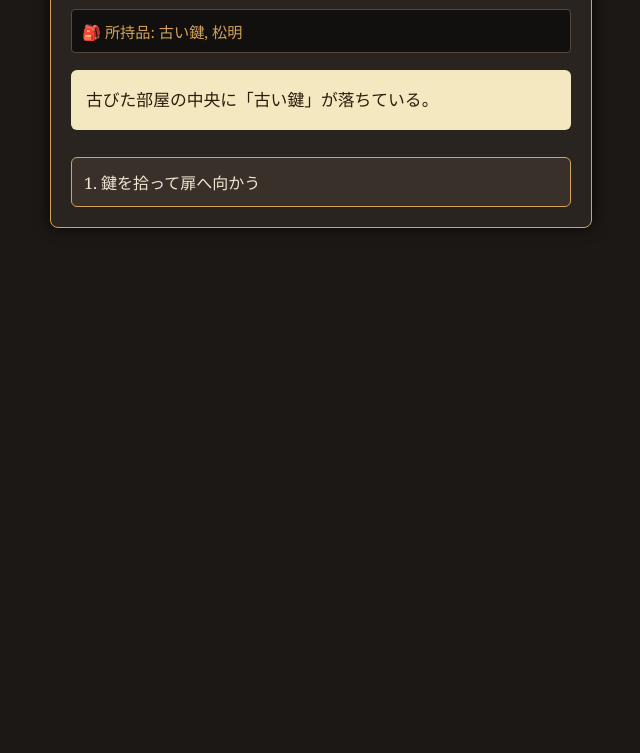
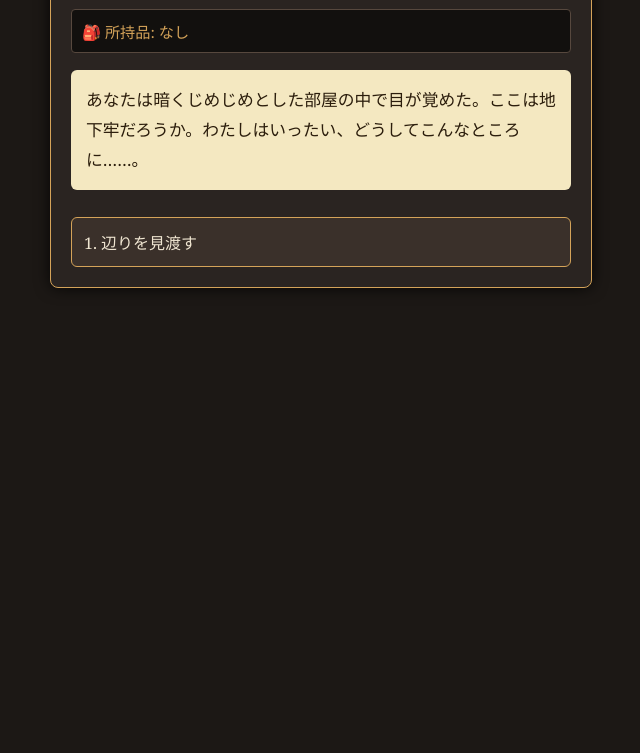
Before and after one commit to saransan1771/saransan1771.github.io, a plain HTML site: page index.html in a window 1280 px wide. Shown: the part 87-840 px from the top of the page, without its empty margins (319-959 px from the left). Drawn offline with Linux system fonts and the light colour scheme.

Commit message:
Add files via upload

```diff
--- a/index.html
+++ b/index.html
@@ -3,89 +3,117 @@
 <head>
   <meta charset="UTF-8">
   <meta name="viewport" content="width=device-width, initial-scale=1.0">
-  <title>地下迷宮の冒険</title>
+  <title>影の城と王の遺産</title>
   <style>
     body { font-family: 'Yu Mincho', Georgia, serif; margin: 0; padding: 20px; background-color: #1c1815; color: #e0d8c3; min-height: 100vh; display: flex; justify-content: center; }
     .card { width: 100%; max-width: 500px; background: #2a2421; padding: 20px; border-radius: 8px; box-shadow: 0 0 15px rgba(0,0,0,0.8); border: 1px solid #d4a359; height: fit-content; }
     h1 { font-size: 1.3rem; border-bottom: 1px solid #d4a359; padding-bottom: 10px; margin-top: 0; text-align: center; color: #d4a359; }
     .inventory { background: #12100e; color: #d4a359; padding: 10px; border-radius: 4px; margin-bottom: 15px; font-size: 0.95rem; border: 1px solid #57483e; }
-    p { line-height: 1.8; font-size: 1.05rem; background: #f4e8c1; color: #2b1d0c; padding: 15px; border-radius: 6px; }
+    /* 書き出し用HTMLにも white-space: pre-wrap を適用 */
+    p { line-height: 1.8; font-size: 1.05rem; background: #f4e8c1; color: #2b1d0c; padding: 15px; border-radius: 6px; white-space: pre-wrap; }
     .choice-btn { width: 100%; padding: 12px; margin-top: 10px; background: #3a302a; color: #f0e6d2; border: 1px solid #d4a359; border-radius: 6px; cursor: pointer; text-align: left; font-size: 1rem; font-family: inherit; }
     .choice-btn:active { background: #57483e; }
   </style>
 </head>
 <body>
 <div class="card">
-  <h1>地下迷宮の冒険</h1>
+  <h1>影の城と王の遺産</h1>
   <div class="inventory">🎒 所持品: <span id="inventory-list">なし</span></div>
   <p id="text-area"></p>
   <div id="choices-area"></div>
 </div>
 <script>
   const gameData = {
-  "title": "地下迷宮の冒険",
+  "title": "影の城と王の遺産",
   "startNode": "start",
   "nodes": {
     "start": {
-      "text": "古びた部屋の中央に「古い鍵」が落ちている。\n",
-      "addItem": "古い鍵,松明",
-      "removeItem": "",
-      "choices": [
-        {
-          "text": "鍵を拾って扉へ向かう",
-          "target": "door",
-          "requiredItem": ""
-        }
-      ]
-    },
-    "door": {
-      "text": "頑丈な鉄の扉が立ちふさがっている。鍵穴があるようだ。",
+      "parentId": "",
+      "text": "あなたは暗くじめじめとした部屋の中で目が覚めた。ここは地下牢だろうか。わたしはいったい、どうしてこんなところに……。",
       "addItem": "",
       "removeItem": "",
       "choices": [
         {
-          "text": "古い鍵を使って扉を開ける",
-          "target": "treasure",
-          "requiredItem": "古い鍵"
-        },
-        {
-          "text": "体当たりで壊そうとする",
-          "target": "start",
+          "text": "辺りを見渡す",
+          "target": "0-1",
           "requiredItem": "",
-          "forbiddenItem": "古い鍵"
+          "forbiddenItem": ""
         }
-      ],
-      "parentId": "start"
+      ]
     },
-    "treasure": {
-      "text": "鍵が噛み合い、扉が開いた！奥にあった「伝説の宝剣」を手に入れた！脱出成功！",
-      "addItem": "伝説の宝剣",
-      "removeItem": "古い鍵",
-      "choices": [
-        {
-          "text": "最初からやり直す",
-          "target": "start",
-          "requiredItem": ""
-        }
-      ],
-      "parentId": "door"
-    },
-    "trap": {
-      "text": "扉はビクともしない。大きな音が響き渡り、天井から岩が降ってきた……！ゲームオーバー。",
+    "0-1": {
+      "parentId": "start",
+      "text": "辺りを見渡してみる。出口には鉄格子がはめられていた。わたしの目覚めた場所のとなりには、白骨化した死体が横たわっている……。",
       "addItem": "",
       "removeItem": "",
       "choices": [
         {
-          "text": "最初からやり直す",
-          "target": "start",
-          "requiredItem": ""
+          "text": "鉄格子を調べる",
+          "target": "0-2",
+          "requiredItem": "",
+          "forbiddenItem": ""
+        },
+        {
+          "text": "白骨死体を調べる",
+          "target": "0-3",
+          "requiredItem": "",
+          "forbiddenItem": "錆びた鍵"
         }
       ]
     },
-    "scene_6286": {
+    "0-2": {
+      "parentId": "0-1",
+      "text": "鉄格子を調べてみた。扉は冷たく頑丈で、びくともしない。この鉄格子には鍵がかかっているようだ。",
+      "addItem": "",
+      "removeItem": "",
+      "choices": [
+        {
+          "text": "錆びた鍵を使う",
+          "target": "1-0",
+          "requiredItem": "錆びた鍵",
+          "forbiddenItem": ""
+        },
+        {
+          "text": "引き返す",
+          "target": "0-1",
+          "requiredItem": "",
+          "forbiddenItem": ""
+        }
+      ]
+    },
+    "0-3": {
+      "parentId": "0-1",
+      "text": "死体を調べてみた。死体は完全に白骨化しており、まるで死後何十年も放置されていたかのようであった。よく見てみると、彼は何かを握りしめているようだ。それは錆びてボロボロの鍵と、一枚の紙きれであった。",
+      "addItem": "",
+      "removeItem": "",
+      "choices": [
+        {
+          "text": "回収する",
+          "target": "0-3-0",
+          "requiredItem": "",
+          "forbiddenItem": ""
+        }
+      ]
+    },
+    "0-3-0": {
+      "parentId": "0-3",
+      "text": "紙切れには震えた字で何かが書かれていた。最後の力を振り絞って書いたのだろうか、判別の難しい字もあったが、なんとか読むことはできる。\n\n「王よ……なぜ我らを見捨てるのか……もしお前が目覚める時が来るのなら、王を……影の王を止めてくれ……」\n\n『錆びた鍵』と『兵士の遺言』を手に入れた",
+      "addItem": "錆びた鍵,兵士の遺言",
+      "removeItem": "",
+      "choices": [
+        {
+          "text": "戻る",
+          "target": "0-1",
+          "requiredItem": "",
+          "forbiddenItem": ""
+        }
+      ]
+    },
+    "1-0": {
+      "parentId": "",
       "text": "新しいシーンです。",
       "addItem": "",
-      "removeItem": "",
+      "removeItem": "錆びた鍵",
       "choices": []
     }
   }
```
